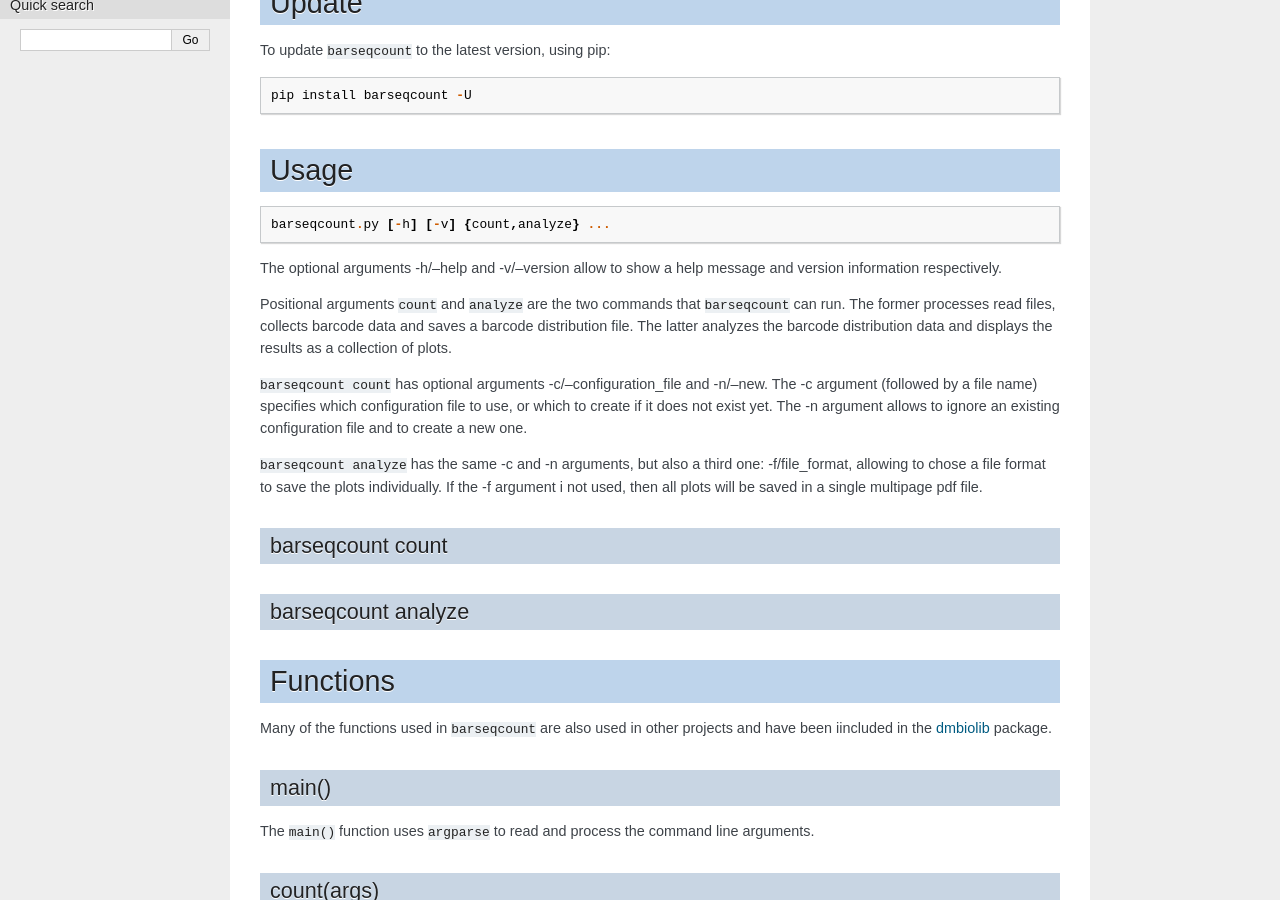
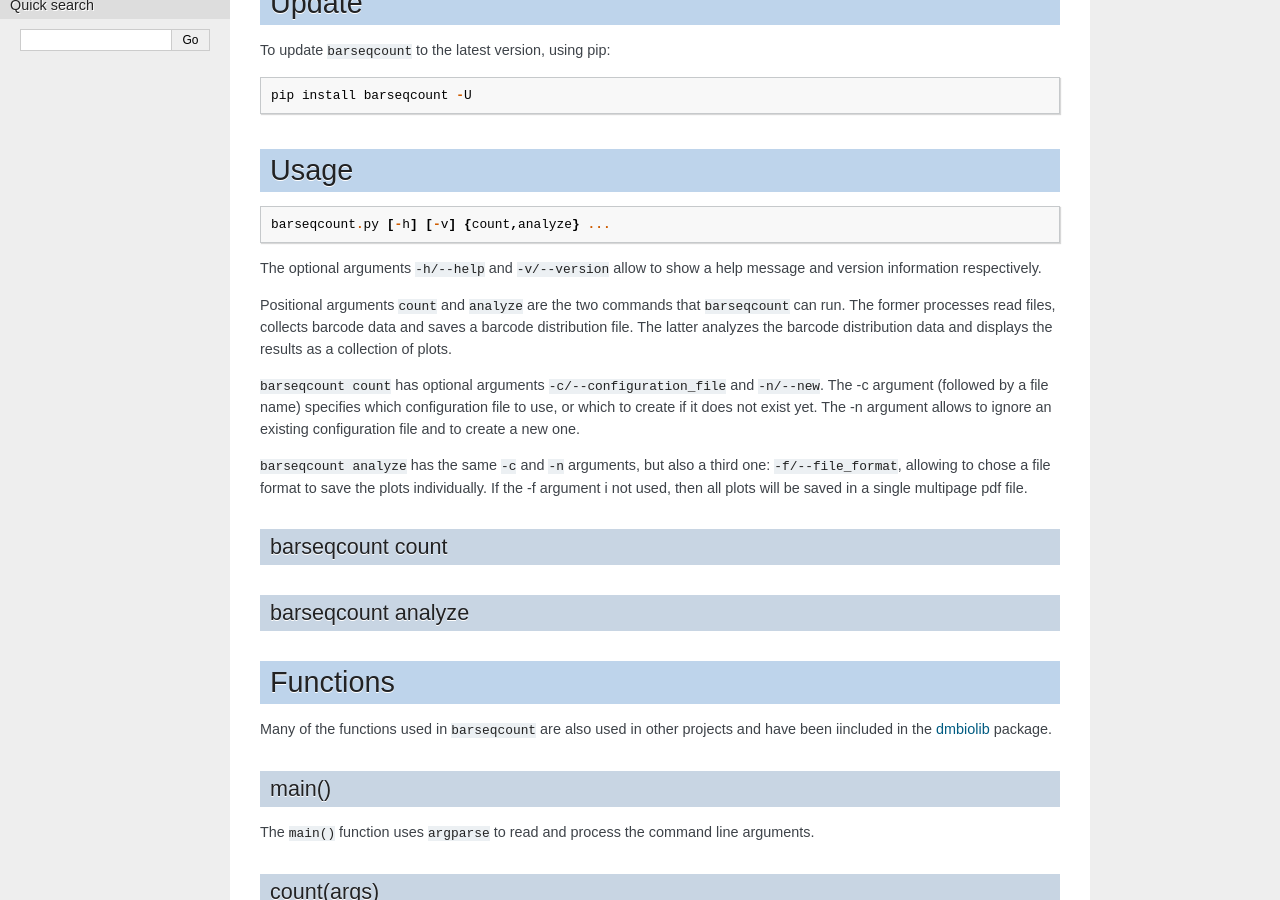
Before and after one commit to damienmarsic/barseqcount, a Sphinx documentation site: the page built from docs/bsq-doc.rst, in a window 1280 px wide and 900 px high, scrolled down 597 px. Built offline with Sphinx 7.4.7, drawn with Linux system fonts in a browser that asks for light colours.

Commit message:
Update bsq-doc.rst

```diff
--- a/docs/bsq-doc.rst
+++ b/docs/bsq-doc.rst
@@ -39,13 +39,13 @@ Usage
 
     barseqcount.py [-h] [-v] {count,analyze} ...
 
-The optional arguments -h/--help and -v/--version allow to show a help message and version information respectively.
+The optional arguments ``-h/--help`` and ``-v/--version`` allow to show a help message and version information respectively.
 
 Positional arguments ``count`` and ``analyze``  are the two commands that ``barseqcount`` can run. The former processes read files, collects barcode data and saves a barcode distribution file. The latter analyzes the barcode distribution data and displays the results as a collection of plots.
 
-``barseqcount count`` has optional arguments -c/--configuration_file and -n/--new. The -c argument (followed by a file name) specifies which configuration file to use, or which to create if it does not exist yet. The -n argument allows to ignore an existing configuration file and to create a new one.
+``barseqcount count`` has optional arguments ``-c/--configuration_file`` and ``-n/--new``. The -c argument (followed by a file name) specifies which configuration file to use, or which to create if it does not exist yet. The -n argument allows to ignore an existing configuration file and to create a new one.
 
-``barseqcount analyze`` has the same -c and -n arguments, but also a third one: -f/file_format, allowing to chose a file format to save the plots individually. If the -f argument i not used, then all plots will be saved in a single multipage pdf file.
+``barseqcount analyze`` has the same ``-c`` and ``-n`` arguments, but also a third one: ``-f/--file_format``, allowing to chose a file format to save the plots individually. If the -f argument i not used, then all plots will be saved in a single multipage pdf file.
 
 barseqcount count
 *****************
```
